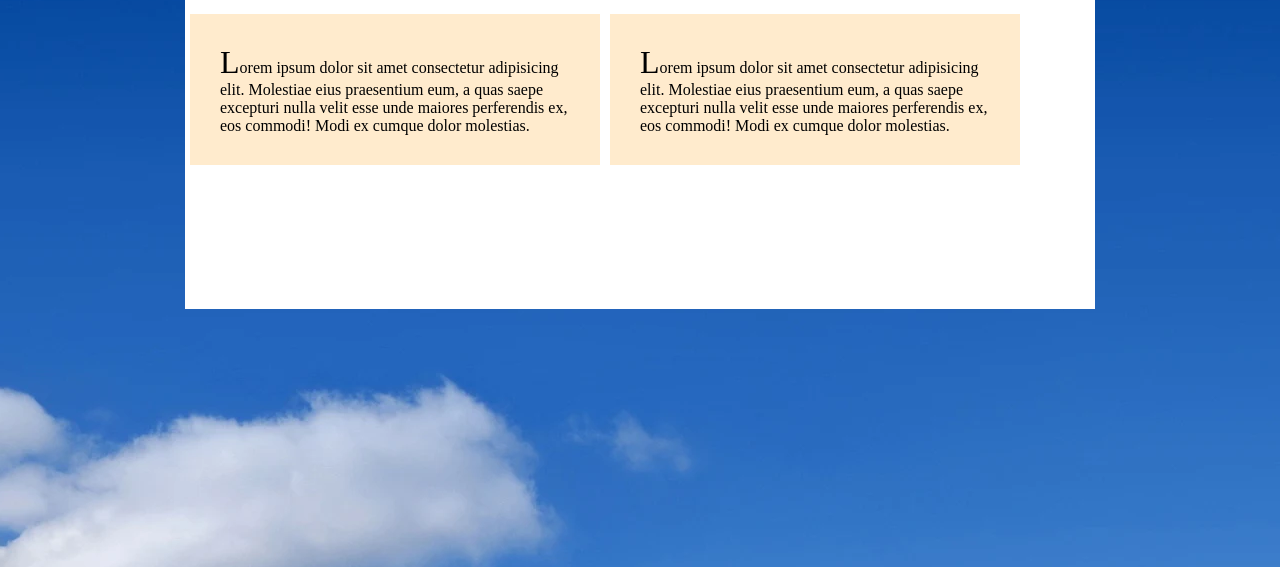
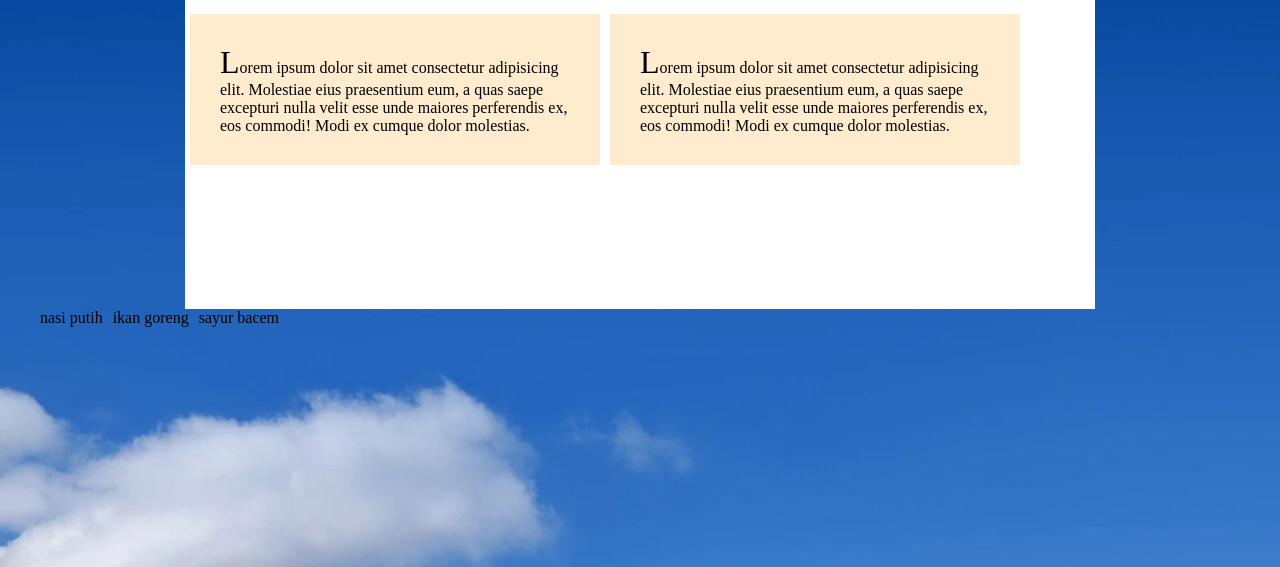
Before and after one commit to marycu/webdasar, a PHP site: page /display.html in a window 1280 px wide. Shown: the part 79-646 px from the top of the page. Run offline with PHP 8.4, Linux system fonts and the light colour scheme.

Commit message:
tambah css untuk list

```diff
--- a/display.html
+++ b/display.html
@@ -19,5 +19,11 @@
         <p>Lorem ipsum dolor sit amet consectetur adipisicing elit. Molestiae eius praesentium eum, a quas saepe excepturi nulla velit esse unde maiores perferendis ex, eos commodi! Modi ex cumque dolor molestias.</p>
     </div>
     <div class="clear"></div>
+</div>
+    <ul class="daftar">
+        <li>nasi putih</li>
+        <li>ikan goreng</li>
+        <li>sayur bacem</li>
+    </ul>
 </body>
 </html>
--- a/style.css
+++ b/style.css
@@ -61,3 +61,11 @@ div a {
 div a:hover {
     color: red;
 }
+
+.daftar li {
+    display: inline;
+    list-style: none;
+    float: left;
+    margin-right: 10px;
+    color: black;
+}
```
